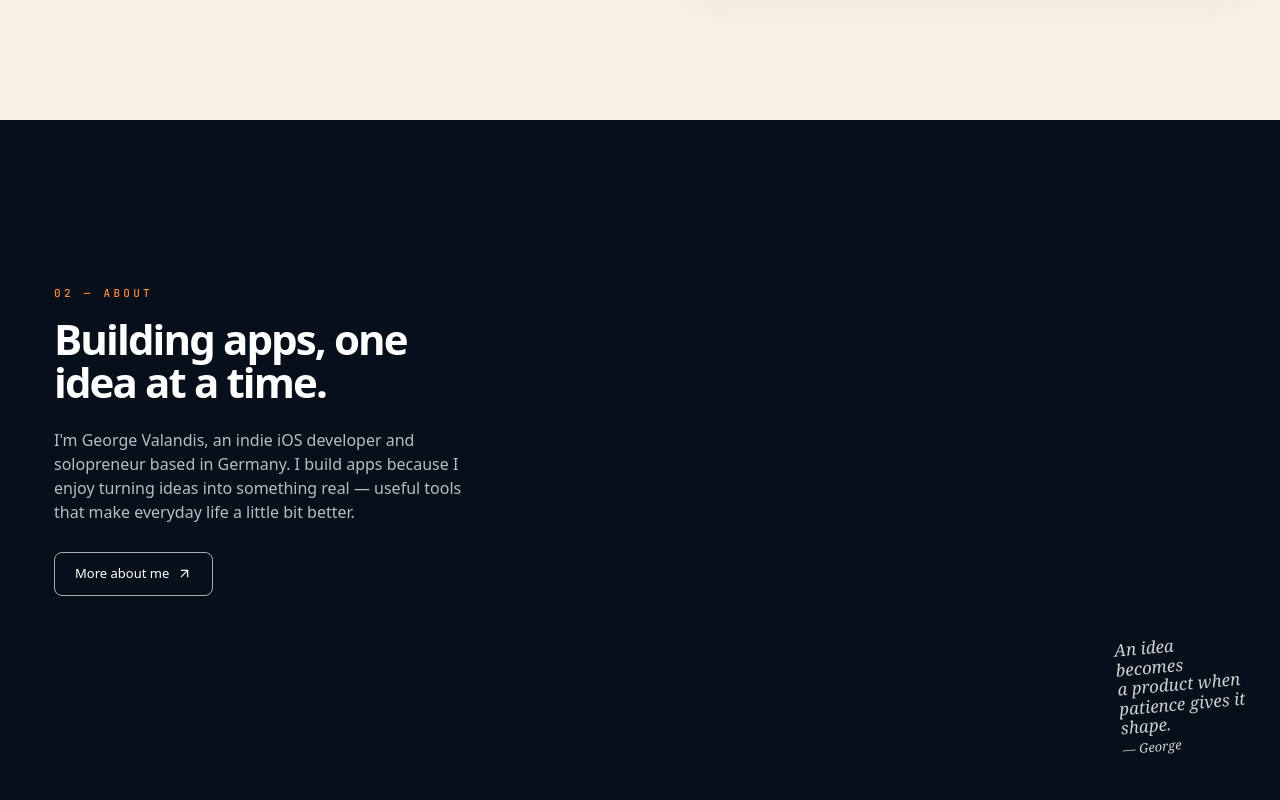
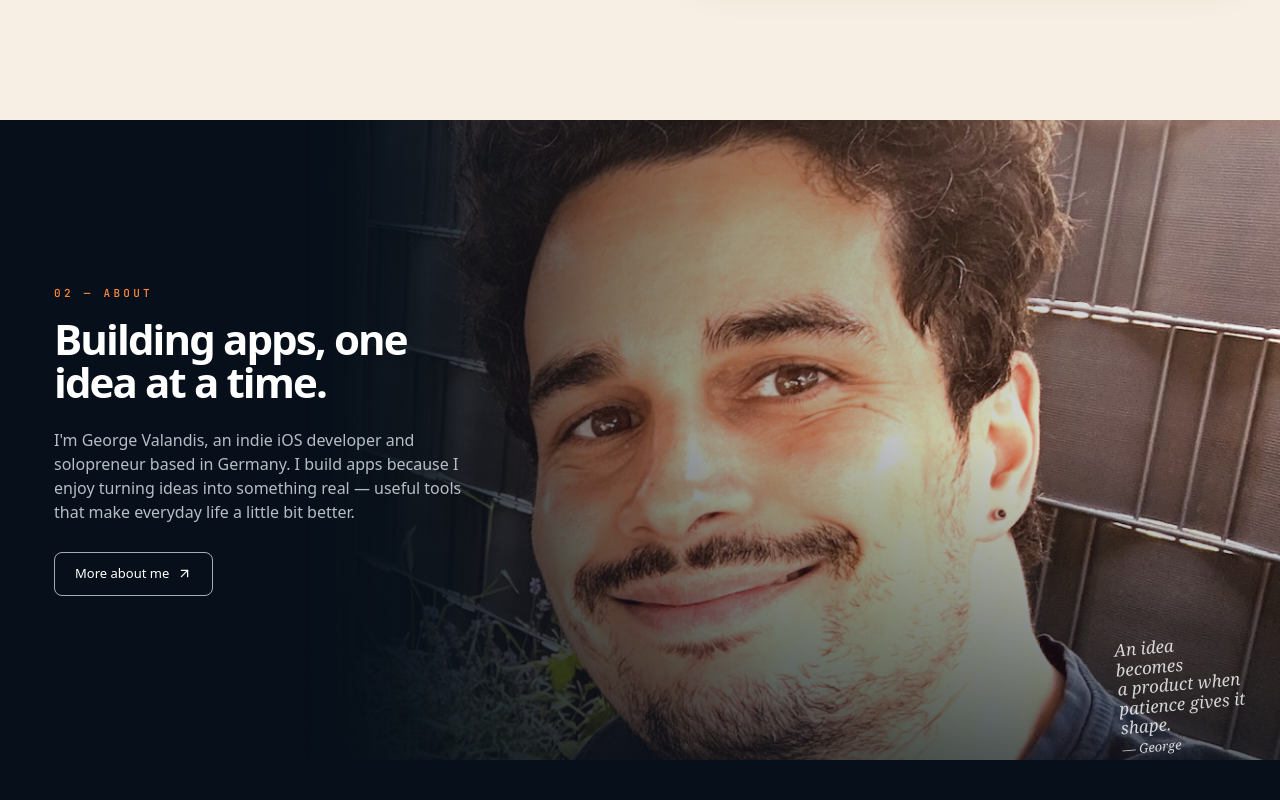
Before and after one commit to GeorgeValandis/georgevalandis-com, a Next.js app: page /after-work-preview in a window 1280 px wide. Shown: the part 1920-2720 px from the top of the page. Built offline with nearby package versions, Linux system fonts and the light colour scheme.

Commit message:
use current about photo in preview

```diff
--- a/src/components/AfterWorkHomepagePreview.tsx
+++ b/src/components/AfterWorkHomepagePreview.tsx
@@ -279,15 +279,16 @@ export default function AfterWorkHomepagePreview({ locale }: { locale: SiteLocal
       <section id="preview-about" className="relative isolate scroll-mt-20 overflow-hidden bg-[#07101a] py-0 lg:scroll-mt-16">
         <div aria-hidden="true" className="pointer-events-none absolute inset-x-0 -top-8 z-20 h-8 bg-gradient-to-b from-[#f7efe3] to-[#07101a] sm:-top-11 sm:h-11" />
         <div className="absolute inset-0 -z-20 bg-[#07101a]" />
-        <div className="preview-about-image absolute inset-x-0 bottom-0 top-[440px] -z-10 w-full sm:top-[420px] lg:inset-y-0 lg:right-0 lg:left-auto lg:top-auto lg:w-[76%]">
+        <div className="preview-about-image absolute inset-x-0 bottom-0 top-[440px] -z-10 w-full sm:top-[420px] lg:inset-y-0 lg:right-0 lg:left-auto lg:w-[76%]">
           <Image
-            src="/after-work-preview/george-at-desk.png"
+            src="/profile/george-valandis.png"
             alt={copy.about.imageAlt}
             fill
             sizes="(min-width: 1024px) 76vw, 100vw"
             className="object-cover object-[58%_center] lg:object-center"
           />
           <div className="absolute inset-0 bg-gradient-to-t from-[#07101a]/80 via-[#07101a]/20 to-[#07101a]/5 lg:bg-gradient-to-r lg:from-[#07101a] lg:via-[#07101a]/45 lg:via-30% lg:to-transparent" />
+          <div className="absolute inset-0 bg-gradient-to-b from-[#07101a] via-[#07101a]/[0.62] via-20% to-transparent lg:hidden" />
           <div className="absolute inset-0 bg-gradient-to-t from-[#07101a]/65 via-transparent to-[#07101a]/10" />
         </div>
         <div className="relative mx-auto flex min-h-[820px] max-w-[1600px] items-start px-6 pb-16 pt-20 sm:min-h-[860px] sm:px-10 sm:pb-20 sm:pt-24 lg:min-h-[640px] lg:items-center lg:px-[54px] lg:py-0">
--- a/src/content/afterWorkPreviewCopy.ts
+++ b/src/content/afterWorkPreviewCopy.ts
@@ -127,7 +127,7 @@ export const previewCopy: Record<SiteLocale, PreviewCopy> = {
       description: "I'm George Valandis, an indie iOS developer and solopreneur based in Germany. I build apps because I enjoy turning ideas into something real — useful tools that make everyday life a little bit better.",
       cta: 'More about me',
       quote: ['An idea becomes', 'a product when', 'patience gives it shape.', '— George'],
-      imageAlt: 'George Valandis working at his desk in the evening',
+      imageAlt: 'George Valandis',
     },
     blog: {
       eyebrow: '03 — Blog',
@@ -191,7 +191,7 @@ export const previewCopy: Record<SiteLocale, PreviewCopy> = {
       description: 'Ich bin George Valandis, Indie-iOS-Entwickler und Solopreneur aus Deutschland. Ich baue Apps, weil ich es mag, Ideen in etwas Echtes zu verwandeln — in nützliche Werkzeuge, die den Alltag ein kleines bisschen besser machen.',
       cta: 'Mehr über mich',
       quote: ['Aus einer Idee wird', 'ein Produkt, wenn', 'Geduld ihr Form gibt.', '— George'],
-      imageAlt: 'George Valandis arbeitet abends an seinem Schreibtisch',
+      imageAlt: 'George Valandis',
     },
     blog: {
       eyebrow: '03 — Blog',
```
